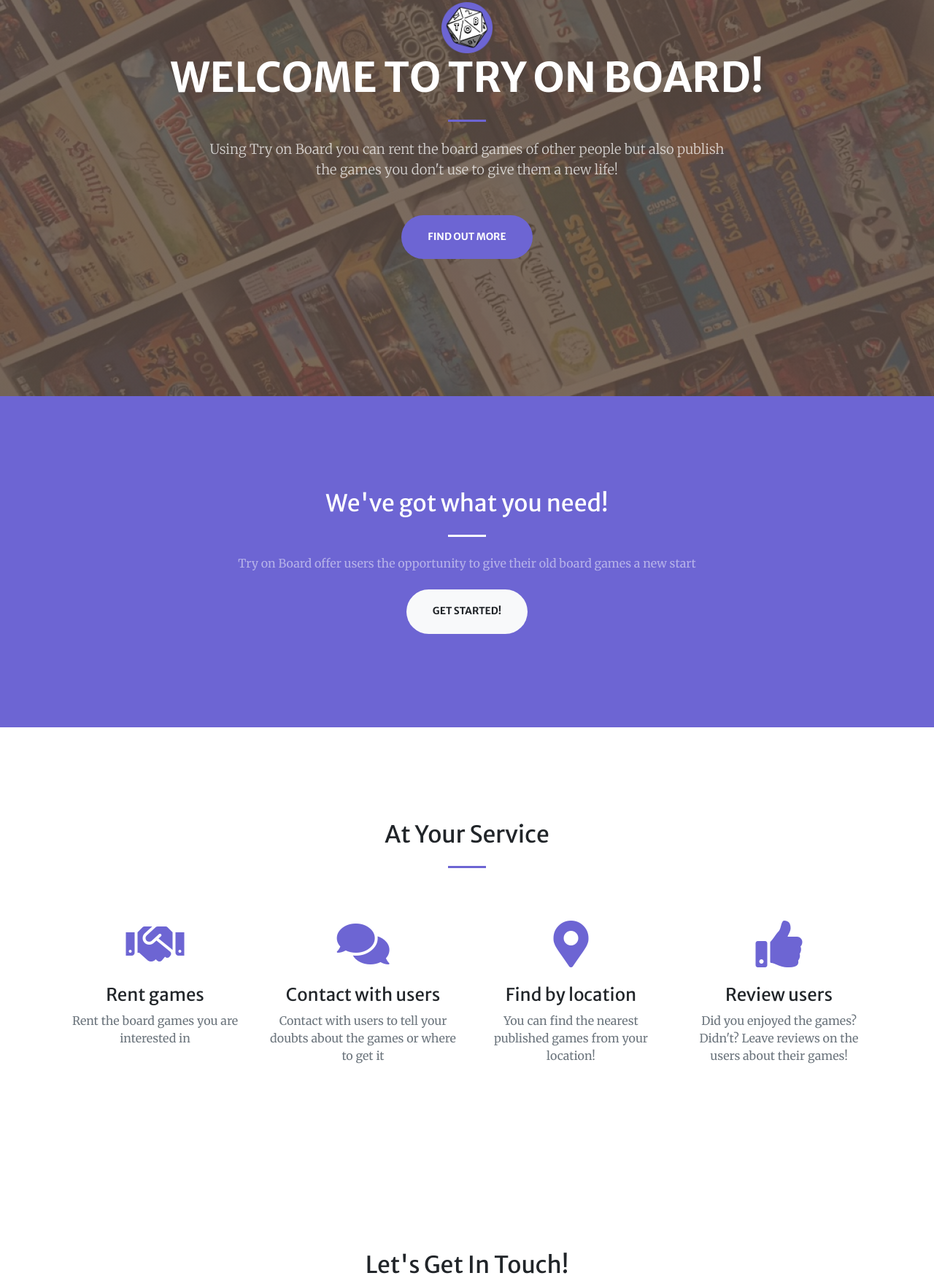
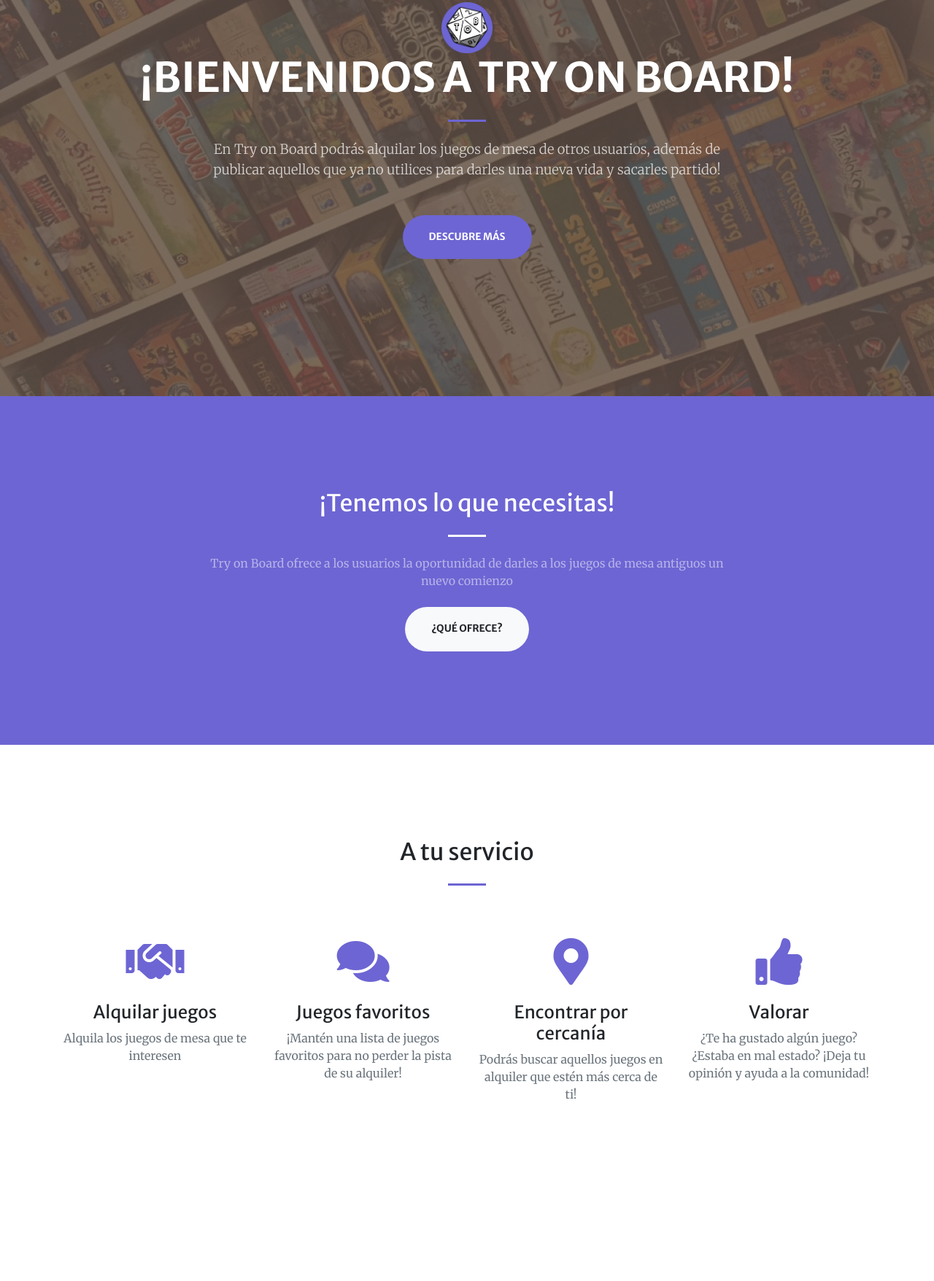
Before and after one commit to TryOnBoard/TryOnBoard.github.io, a website with bundled scripts: page index.html in a window 1280 px wide. Shown: the part 257-2013 px from the top of the page at 73% size. Built offline with nearby package versions, Linux system fonts and the light colour scheme.

Commit message:
[Fix] Fixed language

```diff
--- a/index.html
+++ b/index.html
@@ -36,16 +36,13 @@
       <div class="collapse navbar-collapse" id="navbarResponsive">
         <ul class="navbar-nav ml-auto my-2 my-lg-0">
           <li class="nav-item">
-            <a class="nav-link js-scroll-trigger" href="#about">About</a>
+            <a class="nav-link js-scroll-trigger" href="#about">Sobre nosotros</a>
           </li>
           <li class="nav-item">
-            <a class="nav-link js-scroll-trigger" href="#services">Services</a>
+            <a class="nav-link js-scroll-trigger" href="#services">Servicios</a>
           </li>
           <li class="nav-item">
-            <a class="nav-link js-scroll-trigger" href="#portfolio">Portfolio</a>
-          </li>
-          <li class="nav-item">
-            <a class="nav-link js-scroll-trigger" href="#contact">Contact</a>
+            <a class="nav-link js-scroll-trigger" href="#contact">Contacto</a>
           </li>
         </ul>
       </div>
@@ -58,12 +55,15 @@
       <div class="row h-100 align-items-center justify-content-center text-center">
         <div class="col-lg-10 align-self-end">
             <img src="../img/logo2.png" width="70px" height="70px">
-          <h1 class="text-uppercase text-white font-weight-bold">Welcome to Try on Board!</h1>
+          <h1 class="text-uppercase text-white font-weight-bold">¡Bienvenidos a Try on Board!</h1>
           <hr class="divider my-4">
         </div>
         <div class="col-lg-8 align-self-baseline">
-          <p class="text-white-75 font-weight-light mb-5"> Using Try on Board you can rent the board games of other people but also publish the games you don't use to give them a new life! </p>
-          <a class="btn btn-primary btn-xl js-scroll-trigger" href="#about">Find Out More</a>
+          <p class="text-white-75 font-weight-light mb-5">
+            En Try on Board podrás alquilar los juegos de mesa de otros usuarios,
+            además de publicar aquellos que ya no utilices para darles una nueva vida y sacarles partido!
+          </p>
+          <a class="btn btn-primary btn-xl js-scroll-trigger" href="#about">Descubre más</a>
         </div>
       </div>
     </div>
@@ -74,10 +74,13 @@
     <div class="container">
       <div class="row justify-content-center">
         <div class="col-lg-8 text-center">
-          <h2 class="text-white mt-0">We've got what you need!</h2>
+          <h2 class="text-white mt-0">¡Tenemos lo que necesitas!</h2>
           <hr class="divider light my-4">
-          <p class="text-white-50 mb-4">Try on Board offer users the opportunity to give their old board games a new start</p>
-          <a class="btn btn-light btn-xl js-scroll-trigger" href="#services">Get Started!</a>
+          <p class="text-white-50 mb-4">
+            Try on Board ofrece a los usuarios la oportunidad de darles a los juegos de mesa antiguos
+            un nuevo comienzo
+          </p>
+          <a class="btn btn-light btn-xl js-scroll-trigger" href="#services">¿Qué ofrece?</a>
         </div>
       </div>
     </div>
@@ -86,141 +89,63 @@
   <!-- Services Section -->
   <section class="page-section" id="services">
     <div class="container">
-      <h2 class="text-center mt-0">At Your Service</h2>
+      <h2 class="text-center mt-0">A tu servicio</h2>
       <hr class="divider my-4">
       <div class="row">
         <div class="col-lg-3 col-md-6 text-center">
           <div class="mt-5">
             <i class="fas fa-4x fa-handshake text-primary mb-4"></i>
-            <h3 class="h4 mb-2">Rent games</h3>
-            <p class="text-muted mb-0">Rent the board games you are interested in</p>
+            <h3 class="h4 mb-2">Alquilar juegos</h3>
+            <p class="text-muted mb-0">Alquila los juegos de mesa que te interesen</p>
           </div>
         </div>
         <div class="col-lg-3 col-md-6 text-center">
           <div class="mt-5">
             <i class="fas fa-4x fa-comments text-primary mb-4"></i>
-            <h3 class="h4 mb-2">Contact with users</h3>
-            <p class="text-muted mb-0">Contact with users to tell your doubts about the games or where to get it</p>
+            <h3 class="h4 mb-2">Juegos favoritos</h3>
+            <p class="text-muted mb-0">
+              ¡Mantén una lista de juegos favoritos para no perder la pista de su alquiler!
+            </p>
           </div>
         </div>
         <div class="col-lg-3 col-md-6 text-center">
           <div class="mt-5">
             <i class="fas fa-4x fa-map-marker-alt text-primary mb-4"></i>
-            <h3 class="h4 mb-2">Find by location</h3>
-            <p class="text-muted mb-0">You can find the nearest published games from your location!</p>
+            <h3 class="h4 mb-2">Encontrar por cercanía</h3>
+            <p class="text-muted mb-0">
+              Podrás buscar aquellos juegos en alquiler que estén más cerca de ti!
+            </p>
           </div>
         </div>
         <div class="col-lg-3 col-md-6 text-center">
           <div class="mt-5">
             <i class="fas fa-4x fa-thumbs-up text-primary mb-4"></i>
-            <h3 class="h4 mb-2">Review users</h3>
-            <p class="text-muted mb-0">Did you enjoyed the games? Didn't? Leave reviews on the users about their games!</p>
+            <h3 class="h4 mb-2">Valorar</h3>
+            <p class="text-muted mb-0">
+              ¿Te ha gustado algún juego? ¿Estaba en mal estado? ¡Deja tu opinión y ayuda a la comunidad!
+            </p>
           </div>
         </div>
       </div>
     </div>
   </section>
 
-  <!-- Portfolio Section
-  <section id="portfolio">
-    <div class="container-fluid p-0">
-      <div class="row no-gutters">
-        <div class="col-lg-4 col-sm-6">
-          <a class="portfolio-box" href="img/portfolio/fullsize/1.jpg">
-            <img class="img-fluid" src="img/portfolio/thumbnails/1.jpg" alt="">
-            <div class="portfolio-box-caption">
-              <div class="project-category text-white-50">
-                Category
-              </div>
-              <div class="project-name">
-                Project Name
-              </div>
-            </div>
-          </a>
-        </div>
-        <div class="col-lg-4 col-sm-6">
-          <a class="portfolio-box" href="img/portfolio/fullsize/2.jpg">
-            <img class="img-fluid" src="img/portfolio/thumbnails/2.jpg" alt="">
-            <div class="portfolio-box-caption">
-              <div class="project-category text-white-50">
-                Category
-              </div>
-              <div class="project-name">
-                Project Name
-              </div>
-            </div>
-          </a>
-        </div>
-        <div class="col-lg-4 col-sm-6">
-          <a class="portfolio-box" href="img/portfolio/fullsize/3.jpg">
-            <img class="img-fluid" src="img/portfolio/thumbnails/3.jpg" alt="">
-            <div class="portfolio-box-caption">
-              <div class="project-category text-white-50">
-                Category
-              </div>
-              <div class="project-name">
-                Project Name
-              </div>
-            </div>
-          </a>
-        </div>
-        <div class="col-lg-4 col-sm-6">
-          <a class="portfolio-box" href="img/portfolio/fullsize/4.jpg">
-            <img class="img-fluid" src="img/portfolio/thumbnails/4.jpg" alt="">
-            <div class="portfolio-box-caption">
-              <div class="project-category text-white-50">
-                Category
-              </div>
-              <div class="project-name">
-                Project Name
-              </div>
-            </div>
-          </a>
-        </div>
-        <div class="col-lg-4 col-sm-6">
-          <a class="portfolio-box" href="img/portfolio/fullsize/5.jpg">
-            <img class="img-fluid" src="img/portfolio/thumbnails/5.jpg" alt="">
-            <div class="portfolio-box-caption">
-              <div class="project-category text-white-50">
-                Category
-              </div>
-              <div class="project-name">
-                Project Name
-              </div>
-            </div>
-          </a>
-        </div>
-        <div class="col-lg-4 col-sm-6">
-          <a class="portfolio-box" href="img/portfolio/fullsize/6.jpg">
-            <img class="img-fluid" src="img/portfolio/thumbnails/6.jpg" alt="">
-            <div class="portfolio-box-caption p-3">
-              <div class="project-category text-white-50">
-                Category
-              </div>
-              <div class="project-name">
-                Project Name
-              </div>
-            </div>
-          </a>
-        </div>
-      </div>
-    </div>
-  </section> -->
-
   <!-- Contact Section -->
   <section class="page-section" id="contact">
     <div class="container">
       <div class="row justify-content-center">
         <div class="col-lg-8 text-center">
-          <h2 class="mt-0">Let's Get In Touch!</h2>
+          <h2 class="mt-0">¡Contacta con nosotros!</h2>
           <hr class="divider my-4">
-          <p class="text-muted mb-5">You can contact us for more information or questions!</p>
+          <p class="text-muted mb-5">
+            ¡Puedes encontrar más información sobre nuestra página mandándonos un correo o en nuestras
+            redes sociales!
+          </p>
         </div>
       </div>
       <div class="row">
         <div class="col-lg-4 mr-auto text-center">
           <i class="fas fa-envelope fa-3x mb-3 text-muted"></i>
-          <!-- Make sure to change the email address in anchor text AND the link below! -->
           <a class="d-block" href="mailto:help.tryonboard@gmail.com">help.tryonboard@gmail.com</a>
         </div>
       </div>
```
Also changed, not shown: css/creative.css, img/bg-masthead3-1.jpg (added).
